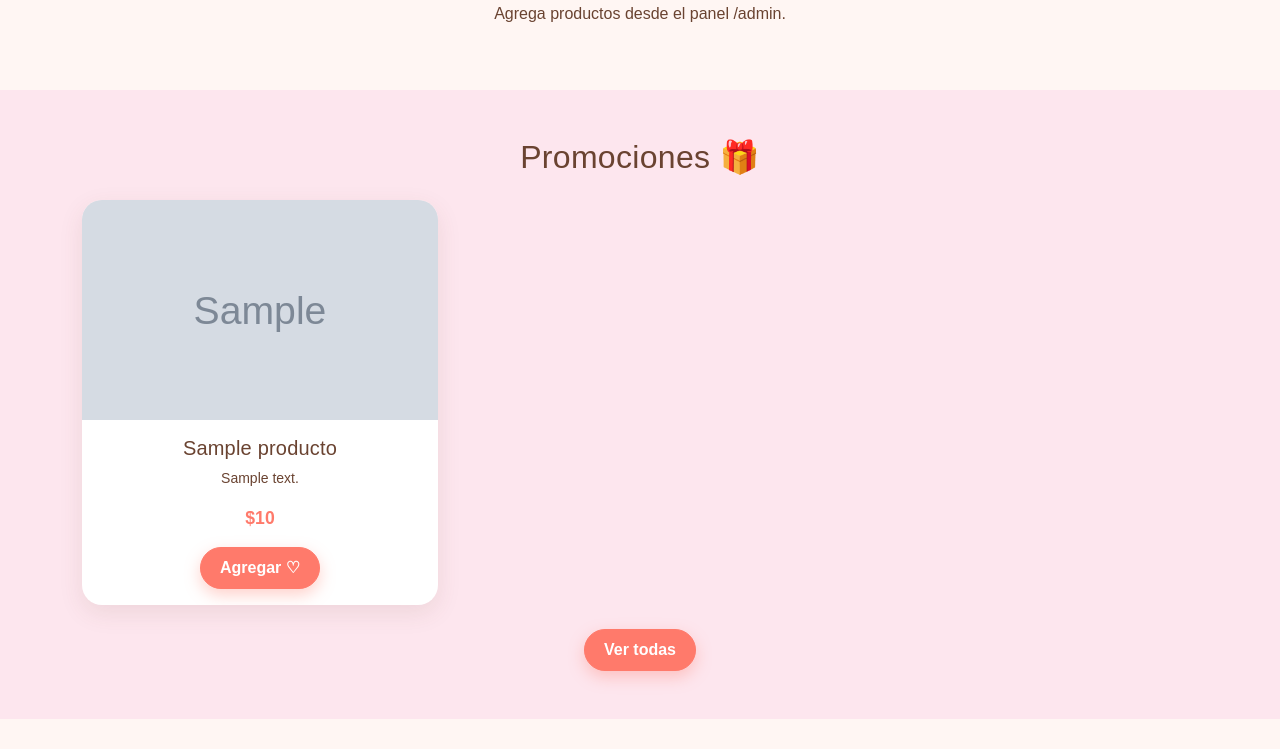
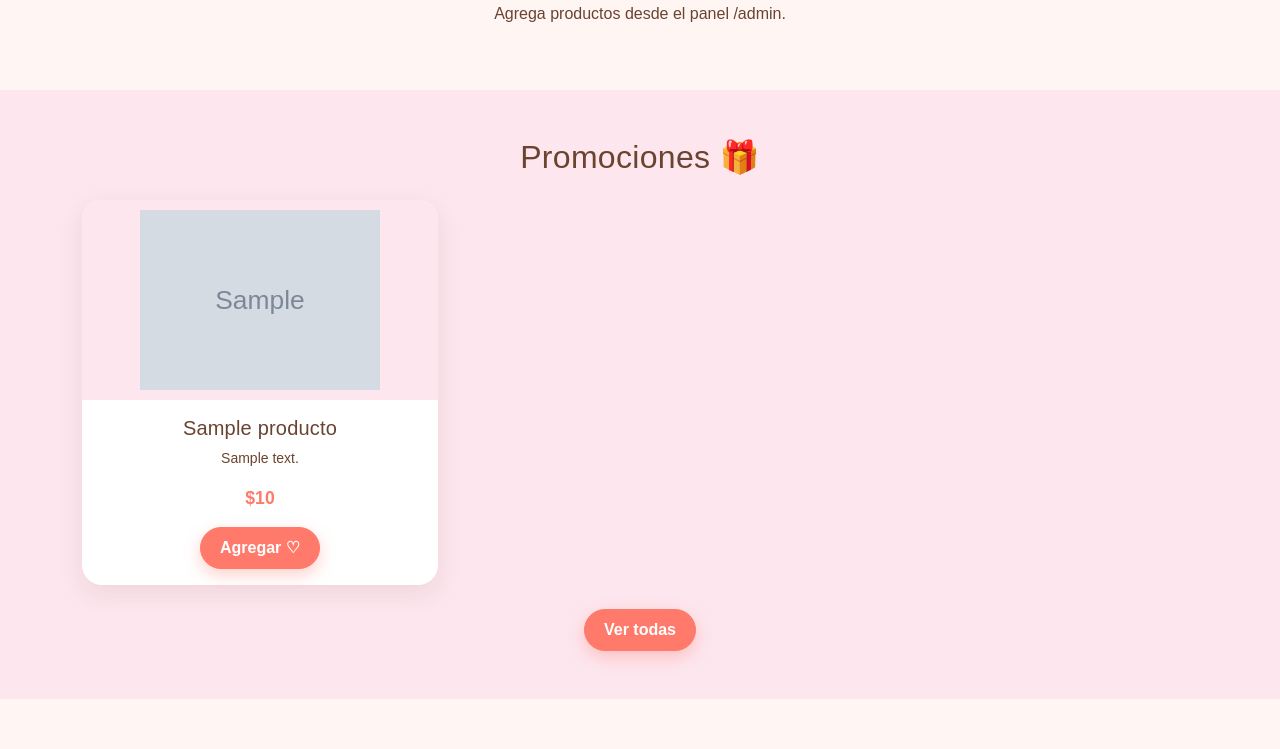
Before and after one commit to kenkairon/fubuki_shop, a Django app: page / in a window 1280 px wide. Shown: the part 678-1427 px from the top of the page. Run offline with Django 5.2, Linux system fonts and the light colour scheme; tables that the repository leaves empty hold one stand-in row (values such as "Sample post"); grey boxes marked "Sample" are stand-in pictures; some web fonts are replaced.

Commit message:
ajustar tamaño segunda parte

```diff
--- a/FubukiApp/static/css/style.css
+++ b/FubukiApp/static/css/style.css
@@ -175,8 +175,9 @@ a:hover {
 .tarjeta img {
     display: block;
     width: 100%;
-    height: 220px;
-    object-fit: cover;
+    height: 200px;
+    object-fit: contain;
+    padding: 10px;
     background: var(--rosado-claro);
     transition: transform .4s;
 }
```
